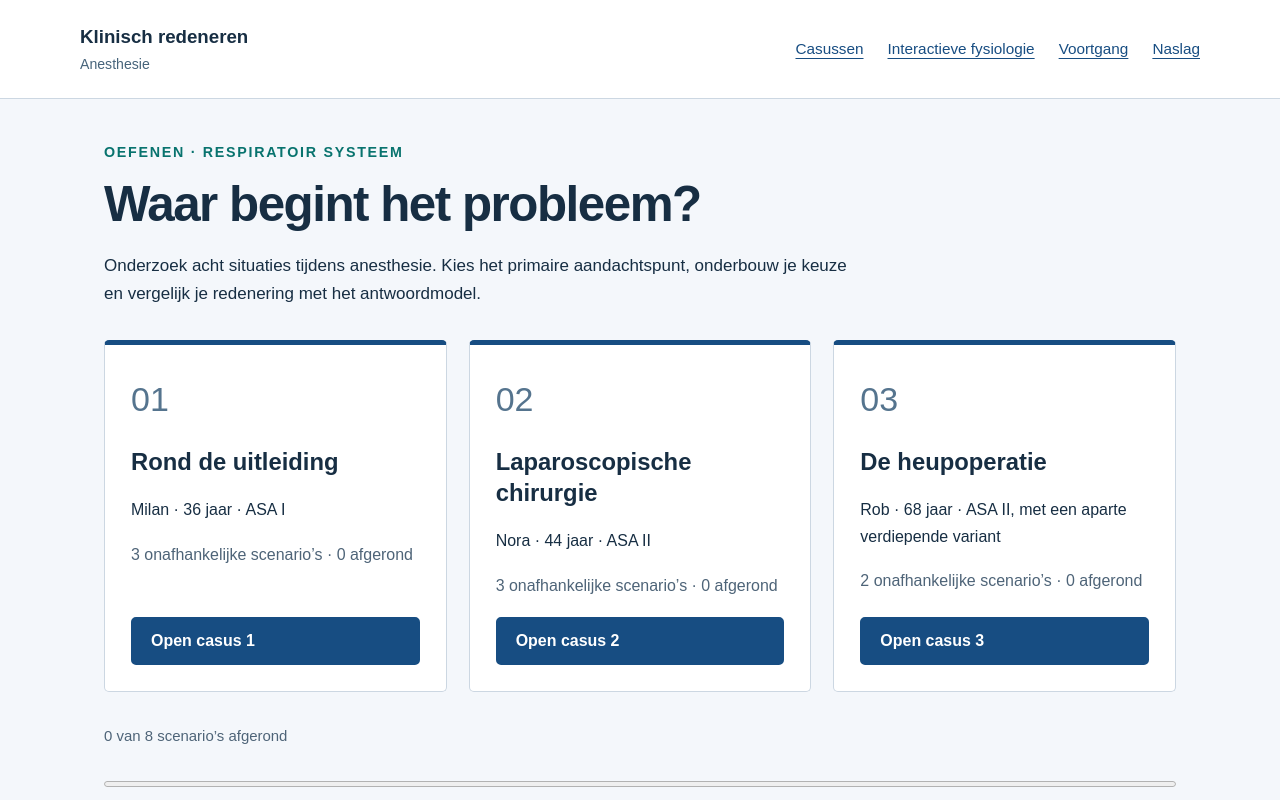
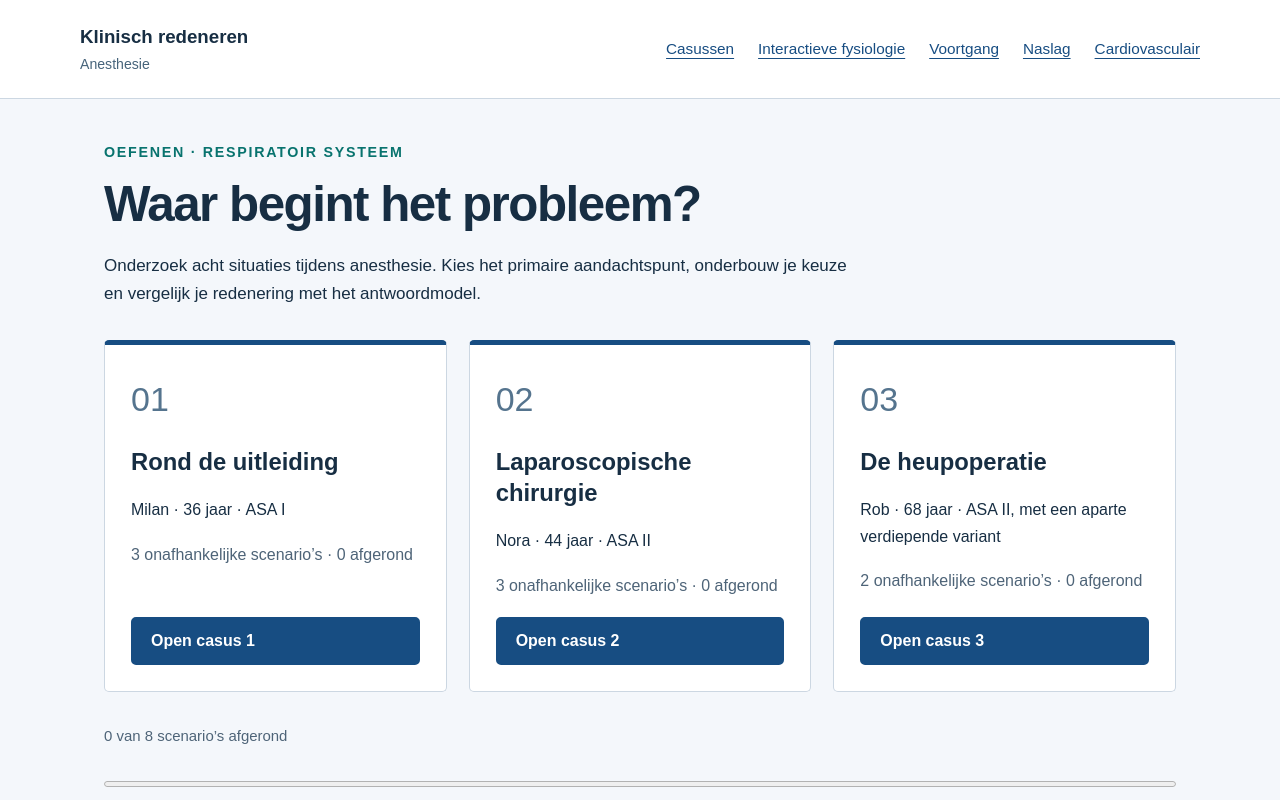
Before and after one commit to jonahhill80-HvA/respiratoir-oefenen, a plain HTML site: page index.html in a window 1280 px wide. Shown: the top 800 px of the page. Drawn offline with Linux system fonts and the light colour scheme.

Commit message:
Voeg cardiovasculaire les toe aan navigatie

```diff
--- a/index.html
+++ b/index.html
@@ -1,2 +1,2 @@
 <!doctype html>
-<html lang="nl"><head><meta charset="utf-8"><meta name="viewport" content="width=device-width,initial-scale=1"><meta name="description" content="Oefen klinisch redeneren over het respiratoir systeem tijdens anesthesie. Drie casussen met acht scenario’s en feedback."><title>Respiratoir systeem · Klinisch redeneren</title><link rel="stylesheet" href="style.css"><script src="data.js" defer></script><script src="app.js" defer></script></head><body><a class="skip" href="#main">Naar de inhoud</a><header><a class="brand" href="#">Klinisch redeneren <span>Anesthesie</span></a><nav aria-label="Hoofdnavigatie"><a href="#">Casussen</a><a href="#fysiologie">Interactieve fysiologie</a><a href="#overzicht">Voortgang</a><a href="#uitleg">Naslag</a></nav></header><main id="main" tabindex="-1"></main><footer>Respiratoir systeem · Lesmateriaal Jonah Hill<br><span id="storage-note">Je antwoorden blijven in deze browser. Er worden geen resultaten naar een docent verzonden.</span></footer><noscript>Schakel JavaScript in om de oefeningen te gebruiken.</noscript></body></html>
+<html lang="nl"><head><meta charset="utf-8"><meta name="viewport" content="width=device-width,initial-scale=1"><meta name="description" content="Oefen klinisch redeneren over het respiratoir systeem tijdens anesthesie. Drie casussen met acht scenario’s en feedback."><title>Respiratoir systeem · Klinisch redeneren</title><link rel="stylesheet" href="style.css"><script src="data.js" defer></script><script src="app.js" defer></script></head><body><a class="skip" href="#main">Naar de inhoud</a><header><a class="brand" href="#">Klinisch redeneren <span>Anesthesie</span></a><nav aria-label="Hoofdnavigatie"><a href="#">Casussen</a><a href="#fysiologie">Interactieve fysiologie</a><a href="#overzicht">Voortgang</a><a href="#uitleg">Naslag</a><a href="cardiovasculair-klinisch-redeneren/">Cardiovasculair</a></nav></header><main id="main" tabindex="-1"></main><footer>Respiratoir systeem · Lesmateriaal Jonah Hill<br><span id="storage-note">Je antwoorden blijven in deze browser. Er worden geen resultaten naar een docent verzonden.</span></footer><noscript>Schakel JavaScript in om de oefeningen te gebruiken.</noscript></body></html>
```
